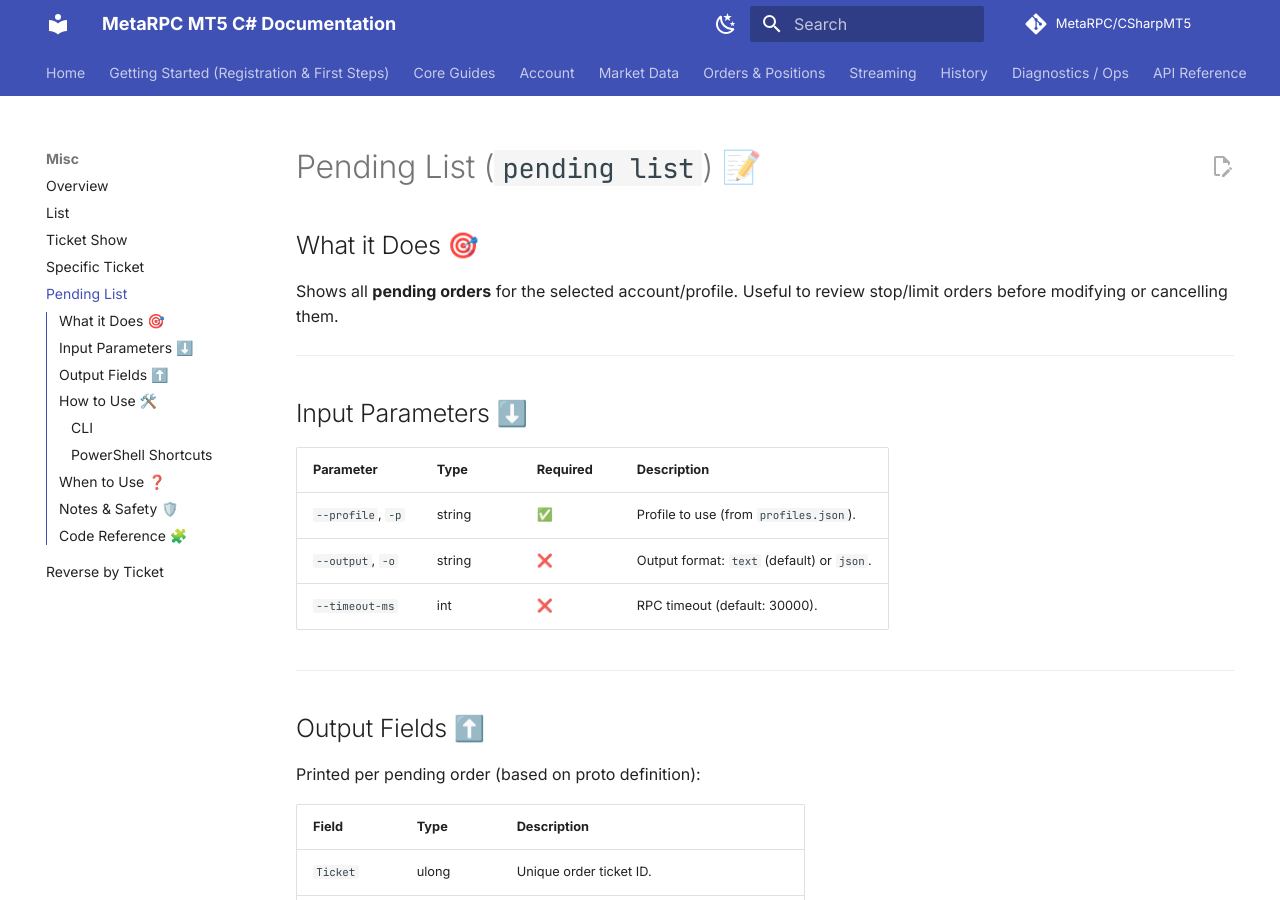
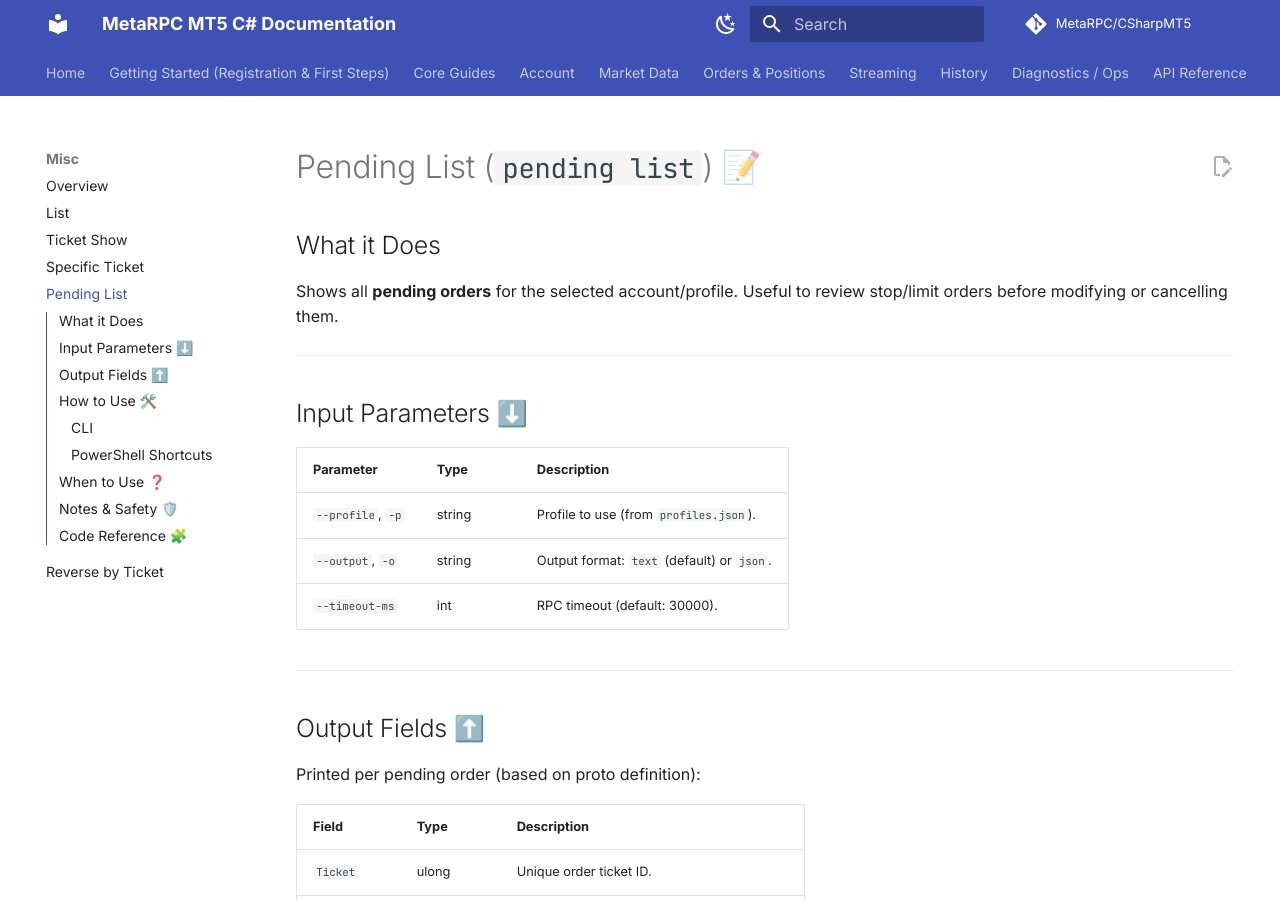
Before and after one commit to MetaRPC/CSharpMT5, an MkDocs documentation site: the page built from docs/Misc/Pending_List.md, in a window 1280 px wide and 900 px high. Built offline with MkDocs 1.6.1 and Material for MkDocs 9.7.7, drawn with Linux system fonts in a browser that asks for light colours; comment, search, counter and statistics services are not loaded.

Commit message:
Update Pending_List.md

```diff
--- a/docs/Misc/Pending_List.md
+++ b/docs/Misc/Pending_List.md
@@ -1,6 +1,6 @@
 # Pending List (`pending list`) 📝
 
-## What it Does 🎯
+## What it Does
 
 Shows all **pending orders** for the selected account/profile.
 Useful to review stop/limit orders before modifying or cancelling them.
@@ -9,11 +9,11 @@ Useful to review stop/limit orders before modifying or cancelling them.
 
 ## Input Parameters ⬇️
 
-| Parameter         | Type   | Required | Description                                |
-| ----------------- | ------ | -------- | ------------------------------------------ |
-| `--profile`, `-p` | string | ✅        | Profile to use (from `profiles.json`).     |
-| `--output`, `-o`  | string | ❌        | Output format: `text` (default) or `json`. |
-| `--timeout-ms`    | int    | ❌        | RPC timeout (default: 30000).              |
+| Parameter         | Type   | Description                                |
+| ----------------- | ------ |  ------------------------------------------ |
+| `--profile`, `-p` | string |  Profile to use (from `profiles.json`).     |
+| `--output`, `-o`  | string | Output format: `text` (default) or `json`. |
+| `--timeout-ms`    | int    |  RPC timeout (default: 30000).              |
 
 ---
 
```
